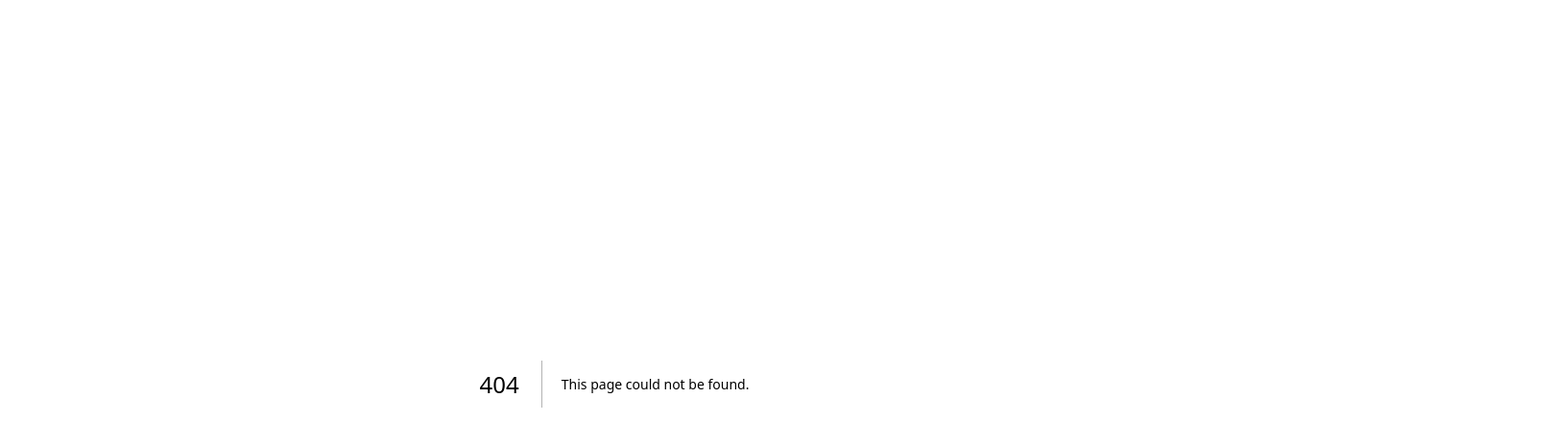
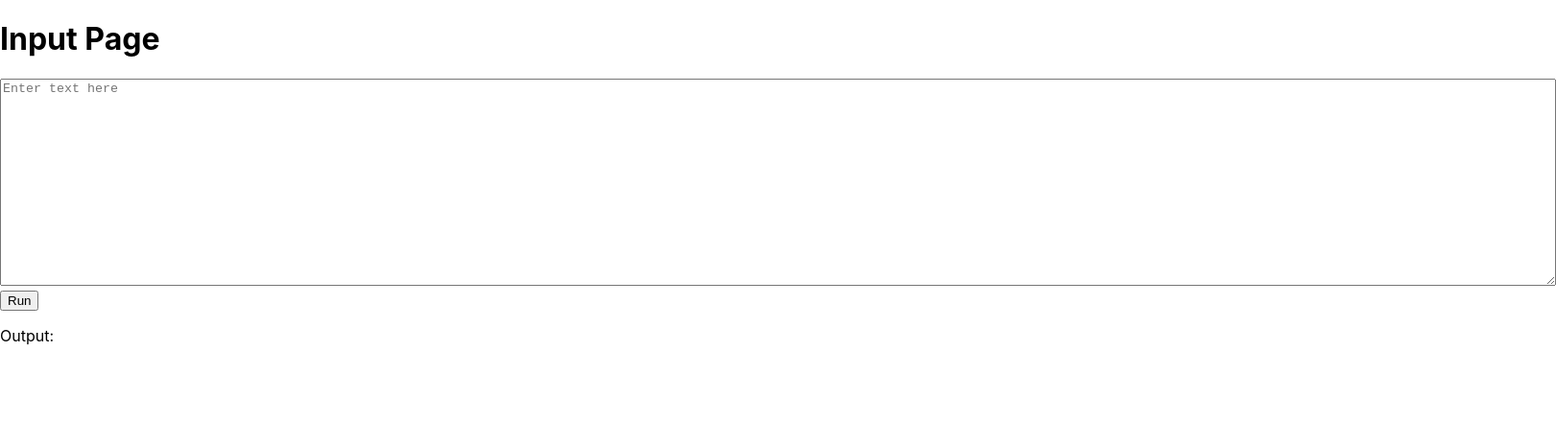
Before and after one commit to robertshen1202/sql2mongodb, a Next.js app: page /InputPage in a window 1280 px wide. Before the commit this address had no page. Shown: the top 464 px of the page at 96% size, 1621 px wide, since content can reach past the window. Built offline with nearby package versions, Linux system fonts and the light colour scheme.

Commit message:
added a placeholder for input box

```diff
--- /dev/null
+++ b/pages/InputPage.js
@@ -0,0 +1,53 @@
+// pages/InputPage.js
+import React, { useState } from 'react';
+
+export default function InputPage() {
+  const [inputText, setInputText] = useState('');
+  const [outputText, setOutputText] = useState('');
+
+  const handleInputChange = (event) => {
+    setInputText(event.target.value);
+  };
+
+  const handleRunButtonClick = () => {
+    // Here you can process the input text
+    // For this example, let's just set the output to the input text
+    setOutputText(inputText);
+  };
+
+  return (
+    <div>
+      <h1>Input Page</h1>
+      <textarea
+        type="text"
+        value={inputText}
+        onChange={handleInputChange}
+        placeholder="Enter text here"
+        rows={14} // Set the number of rows for the multiline textbox
+        cols={200}
+      />
+      <br />
+      <button onClick={handleRunButtonClick}>Run</button>
+      <br />
+      <p>Output: {outputText}</p>
+
+
+
+      <style jsx global>{`
+          html,
+          body {
+            padding: 0;
+            margin: 0;
+            font-family: -apple-system, BlinkMacSystemFont, Segoe UI, Roboto,
+              Oxygen, Ubuntu, Cantarell, Fira Sans, Droid Sans, Helvetica Neue,
+              sans-serif;
+          }
+
+          * {
+            box-sizing: border-box;
+          }
+        `}</style>
+
+    </div>
+  );
+}
```
